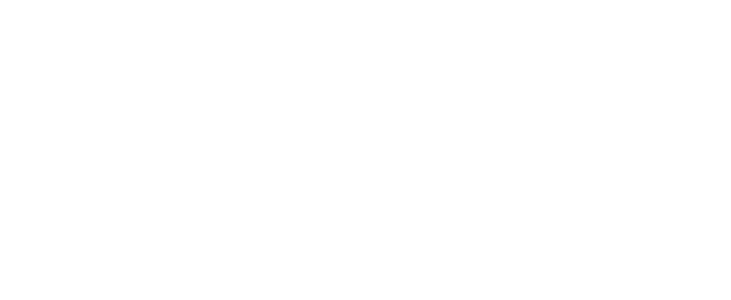
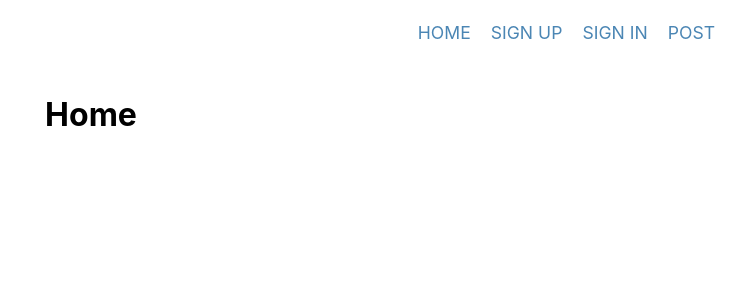
Before and after one commit to LeviSchouten/instagram-clone, a React (Create React App) app: page / in a window 1280 px wide. Shown: the top 300 px of the page, without its empty margins (549-1280 px from the left). Built offline with nearby package versions, Linux system fonts and the light colour scheme.

Commit message:
added navbar and home section

```diff
--- a/src/App.js
+++ b/src/App.js
@@ -1,25 +1,64 @@
 import React from "react";
-import { BrowserRouter as Router, Route, Switch } from "react-router-dom";
+import { BrowserRouter as Router, Route, Switch, Link } from "react-router-dom";
+import { AppBar, Toolbar, Typography, makeStyles } from "@material-ui/core";
 
-import Post from "./components/post";
+import Home from "./components/home";
 import Register from "./components/register";
 import Login from "./components/login";
 import Upload from "./components/upload";
 import "./App.css";
 
+const useStyles = makeStyles({
+  appBar: {
+    marginBottom: 10,
+    backgroundColor: "white",
+    boxShadow: "none",
+    display: "flex",
+    alignItems: "flex-end"
+  },
+  link: {
+    textDecoration: "none",
+    padding: 10,
+    color: "#4b86b4",
+    fontSize: "1.1em",
+    "&:hover": {
+      color: "#2a4d69",
+      textDecoration: "none",
+      cursor: "pointer"
+    }
+  }
+});
+
 function App() {
+  const classes = useStyles();
+
   return (
     <div className="App">
       <Router>
+        <AppBar position="static" className={classes.appBar}>
+          <Toolbar>
+            {/* <Typography color="secondary"> */}
+            <Link to="/" className={classes.link}>
+              HOME
+            </Link>
+            <Link to="/signup" className={classes.link}>
+              SIGN UP
+            </Link>
+            <Link to="/singin" className={classes.link}>
+              SIGN IN
+            </Link>
+            <Link to="/upload" className={classes.link}>
+              POST
+            </Link>
+            {/* </Typography> */}
+          </Toolbar>
+        </AppBar>
         <Switch>
+          <Route exact path="/" component={Home} />
           <Route path="/upload" component={Upload} />
           <Route path="/signup" component={Register} />
         </Switch>
       </Router>
-      {/* <Upload />
-      <Register />
-      <Login /> */}
-      {/* <h1> Instagram </h1> <Post username="levischouten" /> */}
     </div>
   );
 }
--- /dev/null
+++ b/src/components/home.jsx
@@ -0,0 +1,7 @@
+import React from "react";
+
+const Home = () => {
+  return <h1>Home</h1>;
+};
+
+export default Home;
--- a/src/components/register.jsx
+++ b/src/components/register.jsx
@@ -1,5 +1,5 @@
 import React, { useState } from "react";
-import { Card, Button, Box, TextField, makeStyles } from "@material-ui/core";
+import { Card, Button, TextField, makeStyles } from "@material-ui/core";
 
 const useStyles = makeStyles({
   root: {
--- a/src/index.css
+++ b/src/index.css
@@ -1,11 +1,11 @@
-/* body {
+body {
   margin: 0;
-  font-family: -apple-system, BlinkMacSystemFont, 'Segoe UI', 'Roboto', 'Oxygen',
-    'Ubuntu', 'Cantarell', 'Fira Sans', 'Droid Sans', 'Helvetica Neue',
+  font-family: -apple-system, BlinkMacSystemFont, "Segoe UI", "Roboto", "Oxygen",
+    "Ubuntu", "Cantarell", "Fira Sans", "Droid Sans", "Helvetica Neue",
     sans-serif;
   -webkit-font-smoothing: antialiased;
   -moz-osx-font-smoothing: grayscale;
-} */
+}
 
 /* code {
   font-family: source-code-pro, Menlo, Monaco, Consolas, 'Courier New',
--- a/src/theme.js
+++ b/src/theme.js
@@ -7,6 +7,12 @@
       main: "#04ADBF",
       dark: "#025373",
       contrastText: "#fff"
+    },
+    secondary: {
+      light: "#adcbe3",
+      main: "#4b86b4",
+      dark: "#2a4d69",
+      contrastText: "#e7eff6"
     }
   },
   spacing: value => value * 2
```
